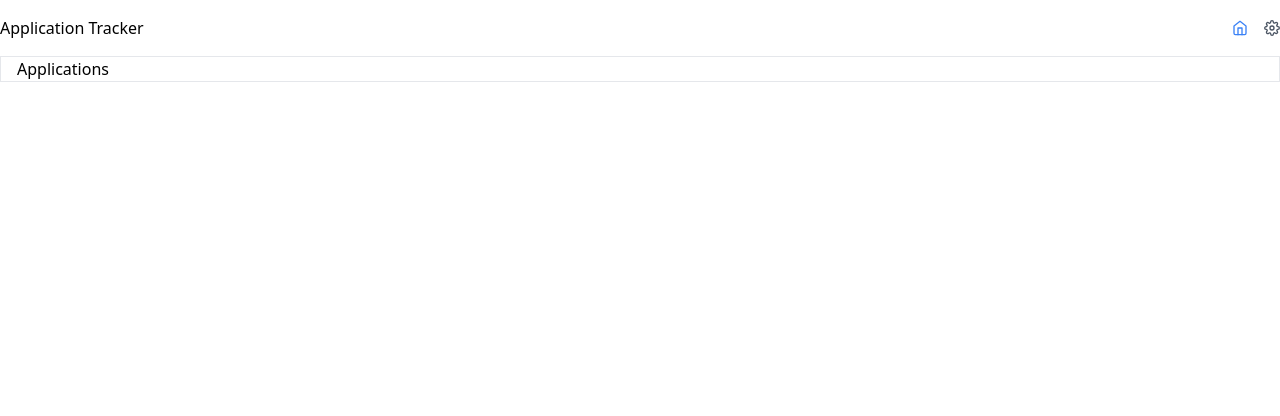
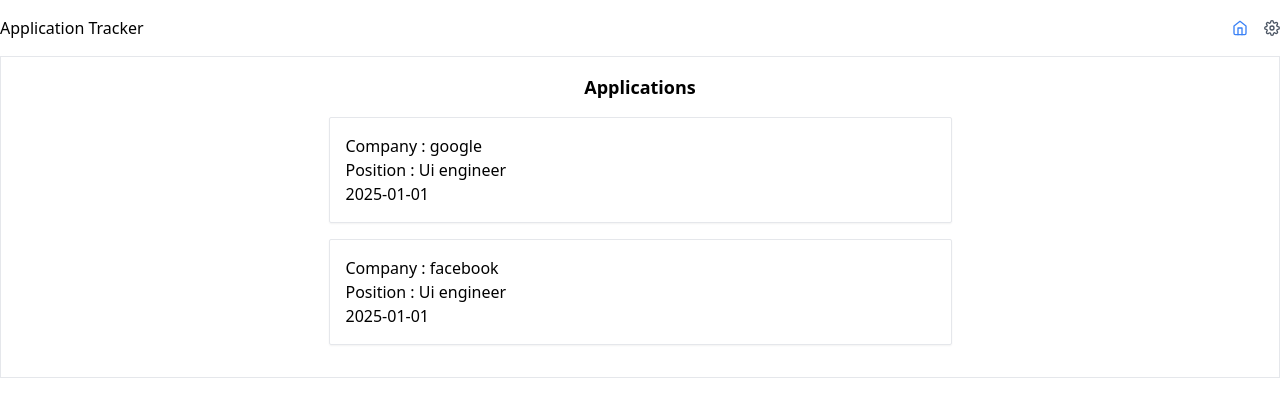
Before and after one commit to Easyvipin/application-tracker, a React (Vite) app: page /applications in a window 1280 px wide. Shown: the top 416 px of the page. Built offline with nearby package versions, Linux system fonts and the light colour scheme.

Commit message:
feat: setup redux store with rtk

```diff
--- a/package.json
+++ b/package.json
@@ -10,9 +10,11 @@
     "preview": "vite preview"
   },
   "dependencies": {
+    "@reduxjs/toolkit": "^2.5.0",
     "react": "^18.3.1",
     "react-dom": "^18.3.1",
     "react-icons": "^5.4.0",
+    "react-redux": "^9.2.0",
     "react-router": "^7.1.1"
   },
   "devDependencies": {
--- /dev/null
+++ b/src/components/ApplicationList/index.tsx
@@ -0,0 +1,28 @@
+import { Applications } from "../../containers/Applications/applicationsSlice";
+
+interface IApplicationListProps {
+  list: Applications[];
+}
+
+const ApplicationList: React.FunctionComponent<IApplicationListProps> = ({
+  list,
+}) => {
+  return (
+    <div className="flex justify-center items-center py-4">
+      <ul className="flex flex-col gap-4 w-1/2">
+        {list.map((eachList) => (
+          <li
+            key={eachList.id}
+            className="border p-4 rounded-sm shadow-sm hover:border-blue-300 hover:cursor-pointer"
+          >
+            <h3>Company : {eachList.company}</h3>
+            <h6>Position : {eachList.position}</h6>
+            <span>{eachList.date}</span>
+          </li>
+        ))}
+      </ul>
+    </div>
+  );
+};
+
+export default ApplicationList;
--- /dev/null
+++ b/src/containers/Applications/applicationsSlice.ts
@@ -0,0 +1,32 @@
+import { createSlice } from "@reduxjs/toolkit";
+
+export interface Applications {
+  id: string;
+  company: string;
+  position: string;
+  date: string;
+}
+
+const initialState: Applications[] = [
+  {
+    id: "1",
+    company: "google",
+    position: "Ui engineer",
+    date: "2025-01-01",
+  },
+  {
+    id: "2",
+    company: "facebook",
+    position: "Ui engineer",
+    date: "2025-01-01",
+  },
+];
+
+const applicationsSlice = createSlice({
+  name: "applications",
+  initialState,
+  reducers: {},
+});
+
+const applicationsReducer = applicationsSlice.reducer;
+export default applicationsReducer;
--- a/src/containers/Applications/index.tsx
+++ b/src/containers/Applications/index.tsx
@@ -1,7 +1,16 @@
+import ApplicationList from "../../components/ApplicationList";
+import { useAppSelector } from "../../hooks/redux";
+
 interface IApplicationsProps {}
 
 const Applications: React.FunctionComponent<IApplicationsProps> = () => {
-  return <div>Applications</div>;
+  const applications = useAppSelector((state) => state.applications);
+  return (
+    <div className="py-4">
+      <h4 className="text-center text-lg font-bold">Applications</h4>
+      <ApplicationList list={applications} />
+    </div>
+  );
 };
 
 export default Applications;
--- /dev/null
+++ b/src/hooks/redux.ts
@@ -0,0 +1,5 @@
+import { useDispatch, useSelector } from "react-redux";
+import { AppDispatch, RootState } from "../store";
+
+export const useAppDispatch = useDispatch.withTypes<AppDispatch>();
+export const useAppSelector = useSelector.withTypes<RootState>();
--- a/src/main.tsx
+++ b/src/main.tsx
@@ -6,9 +6,12 @@ import { BrowserRouter, Route, Routes } from "react-router";
 import Applications from "./containers/Applications/index.tsx";
 import About from "./containers/About/index.tsx";
 import ApplicationLayout from "./components/ApplicartionLayout/index.tsx";
+import { Provider } from "react-redux";
+import { store } from "./store";
 
 createRoot(document.getElementById("root")!).render(
   <StrictMode>
+    <Provider store={store}>
       <BrowserRouter>
         <Routes>
           <Route path="/" element={<App />}>
@@ -19,5 +22,6 @@ createRoot(document.getElementById("root")!).render(
           </Route>
         </Routes>
       </BrowserRouter>
+    </Provider>
   </StrictMode>
 );
--- /dev/null
+++ b/src/store/index.ts
@@ -0,0 +1,12 @@
+import { configureStore } from "@reduxjs/toolkit";
+import applicationsReducer from "../containers/Applications/applicationsSlice";
+
+export const store = configureStore({
+  reducer: {
+    applications: applicationsReducer,
+  },
+});
+
+export type AppStore = typeof store;
+export type AppDispatch = typeof store.dispatch;
+export type RootState = ReturnType<typeof store.getState>;
```
Also changed, not shown: 2 other files (tests, documents, lock files or other folders). Lines whose indentation alone changed are shown as unchanged.
